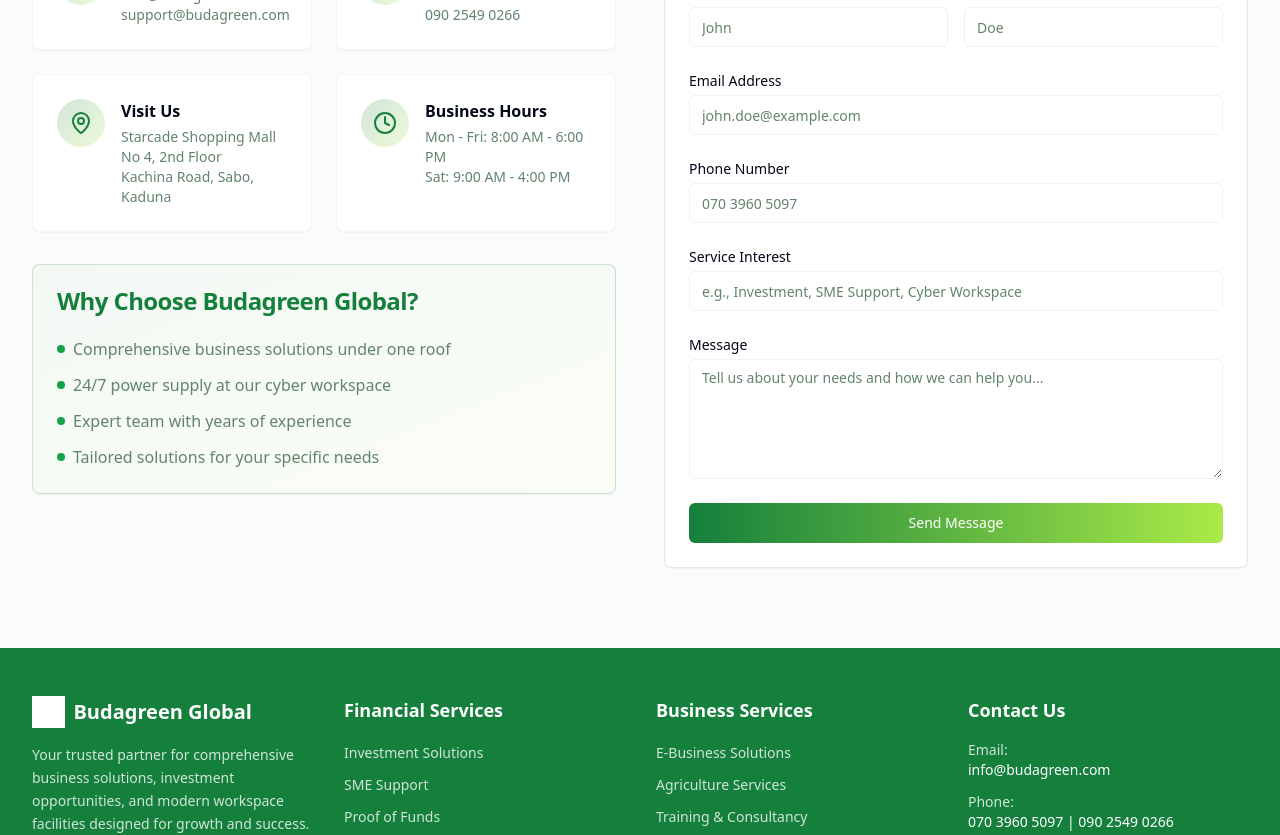
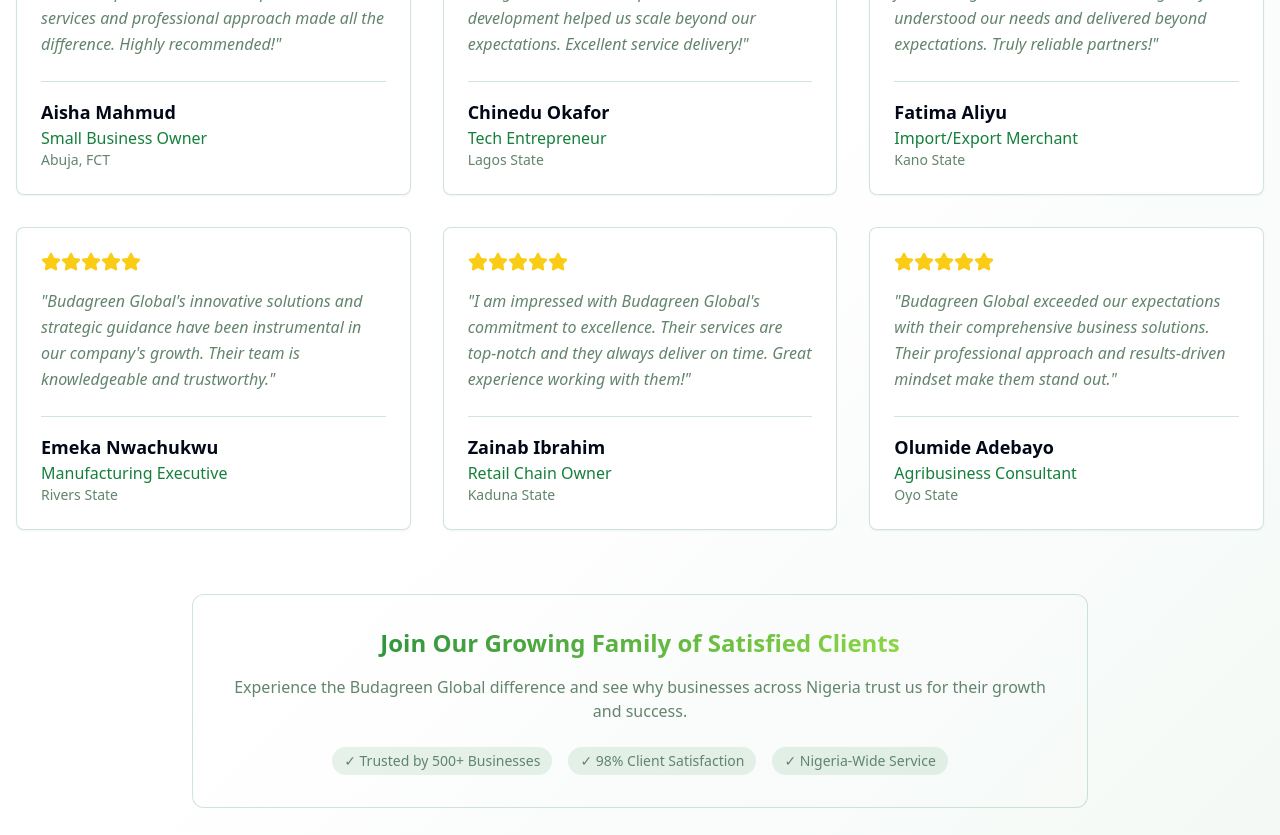
Before and after one commit to dreimac1/budagreen-grow-solutions, a React (Vite) app: page / in a window 1280 px wide. Shown: the part 5460-6295 px from the top of the page. Built offline with nearby package versions, Linux system fonts and the light colour scheme.

Commit message:
Add testimonial section
Add a new testimonial section to the website, featuring content related to Nigeria.

```diff
--- /dev/null
+++ b/src/components/Testimonials.tsx
@@ -0,0 +1,116 @@
+import { Card, CardContent } from "@/components/ui/card";
+import { Star } from "lucide-react";
+
+const Testimonials = () => {
+  const testimonials = [
+    {
+      name: "Aisha Mahmud",
+      location: "Abuja, FCT",
+      role: "Small Business Owner",
+      content: "Budagreen Global has transformed my business operations. Their comprehensive services and professional approach made all the difference. Highly recommended!",
+      rating: 5
+    },
+    {
+      name: "Chinedu Okafor",
+      location: "Lagos State",
+      role: "Tech Entrepreneur",
+      content: "Working with Budagreen Global was a game-changer. Their team's expertise in business development helped us scale beyond our expectations. Excellent service delivery!",
+      rating: 5
+    },
+    {
+      name: "Fatima Aliyu",
+      location: "Kano State",
+      role: "Import/Export Merchant",
+      content: "The professionalism and attention to detail from Budagreen Global is outstanding. They understood our needs and delivered beyond expectations. Truly reliable partners!",
+      rating: 5
+    },
+    {
+      name: "Emeka Nwachukwu",
+      location: "Rivers State",
+      role: "Manufacturing Executive",
+      content: "Budagreen Global's innovative solutions and strategic guidance have been instrumental in our company's growth. Their team is knowledgeable and trustworthy.",
+      rating: 5
+    },
+    {
+      name: "Zainab Ibrahim",
+      location: "Kaduna State",
+      role: "Retail Chain Owner",
+      content: "I am impressed with Budagreen Global's commitment to excellence. Their services are top-notch and they always deliver on time. Great experience working with them!",
+      rating: 5
+    },
+    {
+      name: "Olumide Adebayo",
+      location: "Oyo State",
+      role: "Agribusiness Consultant",
+      content: "Budagreen Global exceeded our expectations with their comprehensive business solutions. Their professional approach and results-driven mindset make them stand out.",
+      rating: 5
+    }
+  ];
+
+  return (
+    <section className="py-20 bg-gradient-to-br from-background via-background/50 to-primary/5">
+      <div className="container mx-auto px-4">
+        <div className="text-center mb-16 animate-fade-in">
+          <h2 className="text-4xl md:text-5xl font-bold mb-6 text-gradient">
+            What Our Clients Say
+          </h2>
+          <p className="text-lg text-muted-foreground max-w-2xl mx-auto">
+            Hear from satisfied clients across Nigeria who have experienced the Budagreen Global difference
+          </p>
+        </div>
+
+        <div className="grid grid-cols-1 md:grid-cols-2 lg:grid-cols-3 gap-8">
+          {testimonials.map((testimonial, index) => (
+            <Card
+              key={index}
+              className="glass-effect hover-lift transition-all duration-300 border-primary/20 hover:border-primary/30 animate-fade-in"
+              style={{ animationDelay: `${index * 0.1}s` }}
+            >
+              <CardContent className="p-6">
+                <div className="flex mb-4">
+                  {[...Array(testimonial.rating)].map((_, i) => (
+                    <Star key={i} className="w-5 h-5 fill-yellow-400 text-yellow-400" />
+                  ))}
+                </div>
+
+                <p className="text-muted-foreground mb-6 italic leading-relaxed">
+                  "{testimonial.content}"
+                </p>
+
+                <div className="border-t border-primary/20 pt-4">
+                  <div className="font-semibold text-foreground text-lg">
+                    {testimonial.name}
+                  </div>
+                  <div className="text-primary font-medium">
+                    {testimonial.role}
+                  </div>
+                  <div className="text-sm text-muted-foreground">
+                    {testimonial.location}
+                  </div>
+                </div>
+              </CardContent>
+            </Card>
+          ))}
+        </div>
+
+        <div className="text-center mt-16 animate-fade-in" style={{ animationDelay: "0.6s" }}>
+          <div className="glass-effect p-8 rounded-xl border border-primary/20 max-w-4xl mx-auto">
+            <h3 className="text-2xl font-bold mb-4 text-gradient">
+              Join Our Growing Family of Satisfied Clients
+            </h3>
+            <p className="text-muted-foreground mb-6">
+              Experience the Budagreen Global difference and see why businesses across Nigeria trust us for their growth and success.
+            </p>
+            <div className="flex flex-wrap justify-center gap-4 text-sm text-muted-foreground">
+              <span className="px-3 py-1 bg-primary/10 rounded-full">✓ Trusted by 500+ Businesses</span>
+              <span className="px-3 py-1 bg-primary/10 rounded-full">✓ 98% Client Satisfaction</span>
+              <span className="px-3 py-1 bg-primary/10 rounded-full">✓ Nigeria-Wide Service</span>
+            </div>
+          </div>
+        </div>
+      </div>
+    </section>
+  );
+};
+
+export default Testimonials;
--- a/src/pages/Index.tsx
+++ b/src/pages/Index.tsx
@@ -3,6 +3,7 @@ import Hero from "@/components/Hero";
 import Services from "@/components/Services";
 import CyberWorkspace from "@/components/CyberWorkspace";
 import Management from "@/components/Management";
+import Testimonials from "@/components/Testimonials";
 import Contact from "@/components/Contact";
 import Footer from "@/components/Footer";
 
@@ -15,6 +16,7 @@ const Index = () => {
         <Services />
         <CyberWorkspace />
         <Management />
+        <Testimonials />
         <Contact />
       </main>
       <Footer />
```
